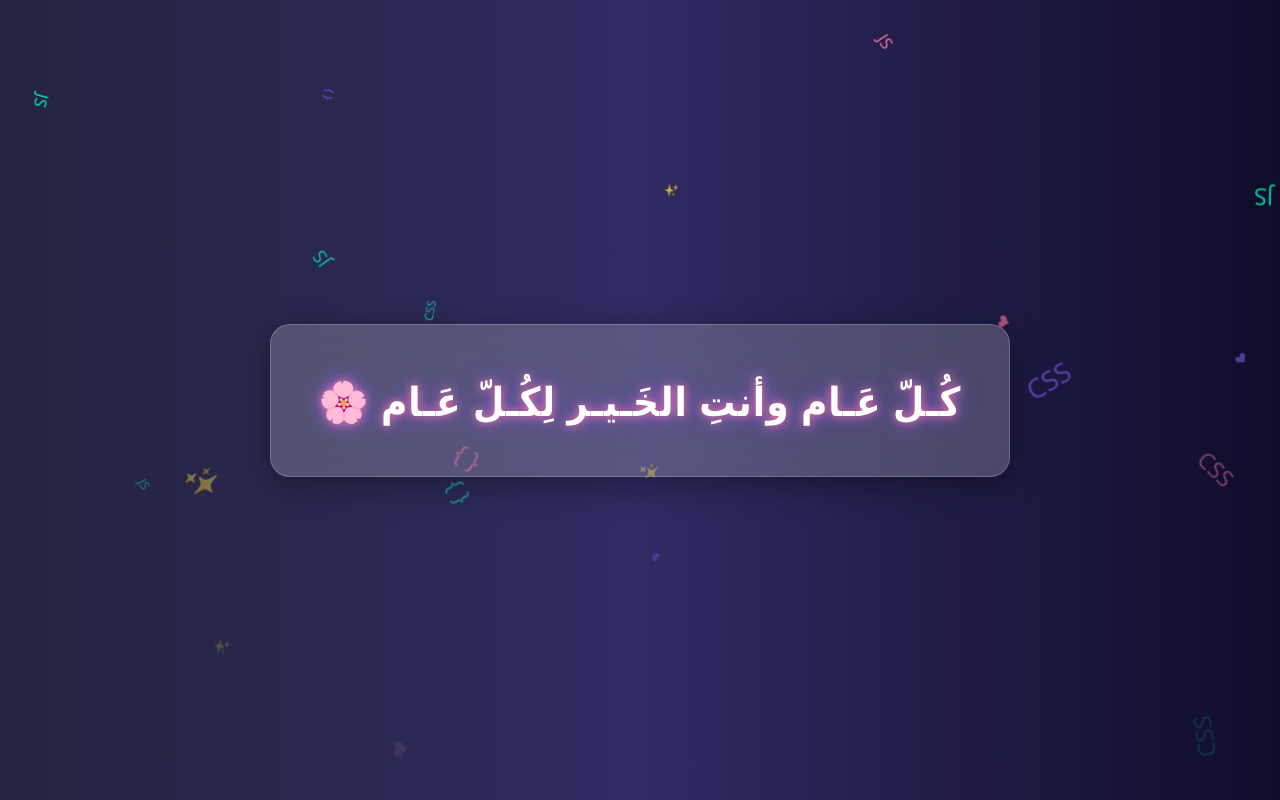
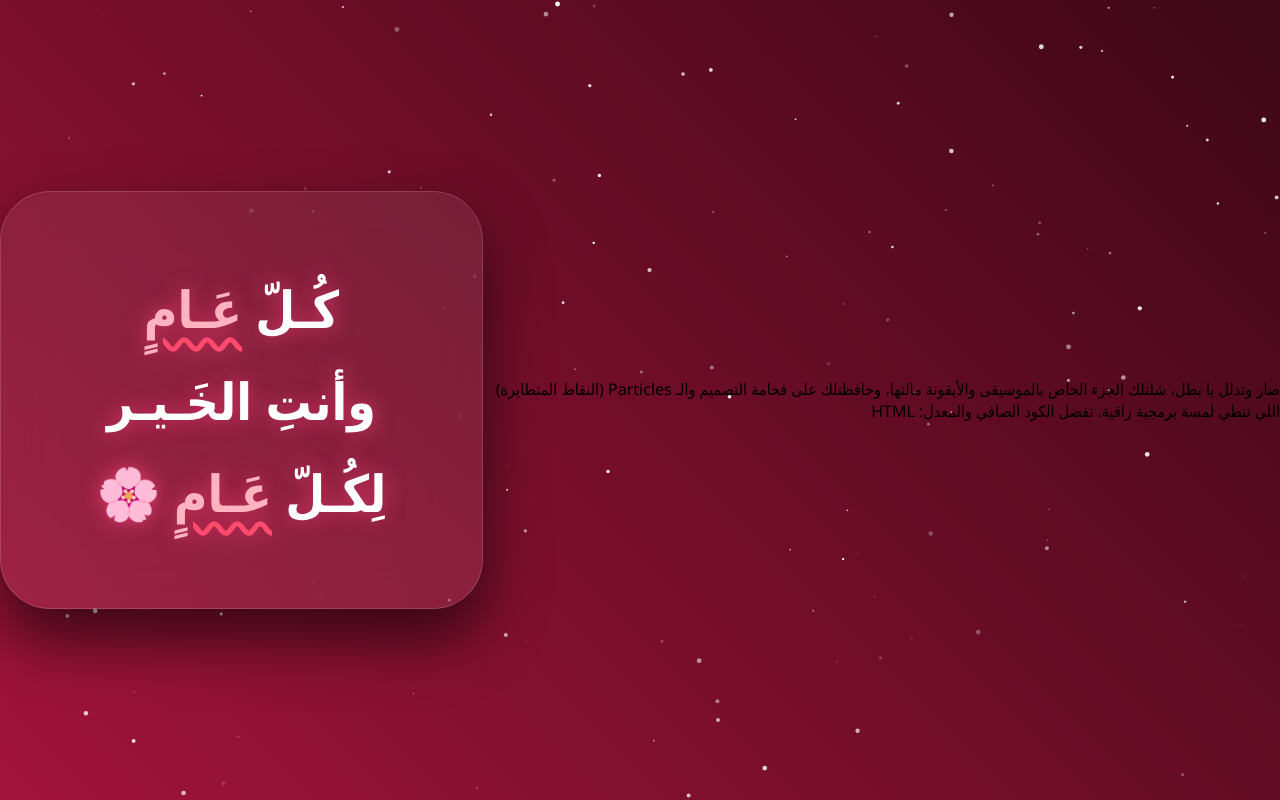
Before and after one commit to ashrfsalah005-hub/11, a plain HTML site: page index.html in a window 1280 px wide. Drawn offline with Linux system fonts and the light colour scheme.

Commit message:
Update index.html

```diff
--- a/index.html
+++ b/index.html
@@ -1,113 +1,147 @@
+صار وتدلل يا بطل، شلتلك الجزء الخاص بالموسيقى والأيقونة مالتها، وحافظتلك على فخامة التصميم والـ Particles (النقاط المتطايرة) اللي تنطي لمسة برمجية راقية.
+
+تفضل الكود الصافي والمعدل:
+
+HTML
 <!DOCTYPE html>
 <html lang="ar" dir="rtl">
 <head>
     <meta charset="UTF-8">
     <meta name="viewport" content="width=device-width, initial-scale=1.0">
-    <title>To My Favorite Developer</title>
+    <title>إهداء خاص</title>
     <style>
-        :root {
-            --primary-pink: #ff75a0;
-            --soft-purple: #845ef7;
-            --glass-bg: rgba(255, 255, 255, 0.2);
-        }
-
+        /* خلفية متدرجة فخمة ومتحركة */
         body {
             margin: 0;
+            padding: 0;
             height: 100vh;
             display: flex;
             justify-content: center;
             align-items: center;
-            background: #0f0c29; /* خلفية ليلية تبرز الألوان */
-            background: linear-gradient(to right, #24243e, #302b63, #0f0c29);
+            background: linear-gradient(45deg, #1a0021, #c9184a, #000000);
+            background-size: 400% 400%;
+            animation: gradientBG 12s ease infinite;
             font-family: 'Segoe UI', Tahoma, Geneva, Verdana, sans-serif;
             overflow: hidden;
         }
 
-        /* حاوية التصميم - Glassmorphism */
-        .container {
-            position: relative;
-            padding: 3rem;
-            background: var(--glass-bg);
-            backdrop-filter: blur(15px);
-            -webkit-backdrop-filter: blur(15px);
-            border-radius: 20px;
-            border: 1px solid rgba(255, 255, 255, 0.2);
-            box-shadow: 0 8px 32px 0 rgba(0, 0, 0, 0.37);
-            text-align: center;
-            cursor: pointer;
-            transition: transform 0.3s ease;
+        @keyframes gradientBG {
+            0% { background-position: 0% 50%; }
+            50% { background-position: 100% 50%; }
+            100% { background-position: 0% 50%; }
         }
 
-        .container:hover {
-            transform: scale(1.02);
+        /* كرت التصميم الزجاجي */
+        .glass-card {
+            background: rgba(255, 255, 255, 0.07);
+            backdrop-filter: blur(25px);
+            -webkit-backdrop-filter: blur(25px);
+            border: 1px solid rgba(255, 255, 255, 0.15);
+            border-radius: 50px;
+            padding: 70px 50px;
+            text-align: center;
+            box-shadow: 0 30px 60px rgba(0, 0, 0, 0.6);
+            position: relative;
+            z-index: 10;
+            transition: transform 0.4s ease;
         }
 
-        /* الجملة المزخرفة بتأثير الشادو المتوهج */
-        h1 {
-            font-size: 2.5rem;
-            color: #fff;
-            margin: 0;
-            text-shadow: 0 0 10px var(--primary-pink), 0 0 20px var(--soft-purple);
-            letter-spacing: 1px;
+        .glass-card:hover {
+            transform: translateY(-10px);
         }
 
-        /* إضافة لمسة برمجية بسيطة */
-        .code-text {
-            color: #00ffcc;
-            font-family: 'Courier New', Courier, monospace;
-            font-size: 1rem;
-            margin-top: 15px;
-            display: block;
+        /* النص الأساسي مع التنوين والزخرفة */
+        .main-text {
+            font-size: 3.2rem;
+            color: #ffffff;
+            font-weight: 900;
+            text-shadow: 0 0 20px rgba(255, 71, 126, 0.7);
+            line-height: 1.8;
         }
 
-        /* حركة القلوب البرمجية */
-        .particle {
-            position: absolute;
-            pointer-events: none;
-            animation: fall linear infinite;
+        /* تمييز كلمة عامٍ */
+        .highlight {
+            color: #ffb3c1;
+            text-decoration: underline wavy #ff4d6d;
+            text-underline-offset: 10px;
         }
 
-        @keyframes fall {
-            to { transform: translateY(100vh) rotate(360deg); }
+        /* تأثير النجوم/الجزيئات في الخلفية */
+        canvas {
+            position: absolute;
+            top: 0;
+            left: 0;
+            z-index: 1;
         }
-
     </style>
 </head>
 <body>
 
-    <div class="container">
-        <h1>كُـلّ عَـام وأنتِ الخَـيـر لِكُـلّ عَـام 🌸</h1>
+    <canvas id="canvas"></canvas>
 
+    <div class="glass-card">
+        <div class="main-text">
+            كُـلّ <span class="highlight">عَـامٍ</span> <br>
+            وأنتِ الخَـيـر لِكُـلّ <span class="highlight">عَـامٍ</span> 🌸
+        </div>
     </div>
 
     <script>
-        function createParticle() {
-            const particle = document.createElement('div');
-            particle.classList.add('particle');
+        // كود الجزيئات البرمجية المتساقطة بنعومة
+        const canvas = document.getElementById('canvas');
+        const ctx = canvas.getContext('2d');
+        canvas.width = window.innerWidth;
+        canvas.height = window.innerHeight;
 
-            // تنويع بين القلوب ورموز برمجية بسيطة
-            const types = ['❤', '✨', '{ }', 'CSS', 'JS'];
-            particle.innerText = types[Math.floor(Math.random() * types.length)];
-
-            particle.style.left = Math.random() * 100 + "vw";
-            particle.style.top = "-5vh";
-            particle.style.color = ["#ff75a0", "#845ef7", "#00ffcc"][Math.floor(Math.random() * 3)];
-            particle.style.fontSize = Math.random() * 20 + 10 + "px";
-            particle.style.duration = Math.random() * 3 + 2 + "s";
-            particle.style.opacity = Math.random();
-
-            document.body.appendChild(particle);
-
-            particle.animate([
-                { transform: `translateY(0) rotate(0deg)`, opacity: 1 },
-                { transform: `translateY(110vh) rotate(720deg)`, opacity: 0 }
-            ], {
-                duration: Math.random() * 3000 + 3000,
-                easing: 'linear'
-            }).onfinish = () => particle.remove();
+        let particlesArray = [];
+        class Particle {
+            constructor() {
+                this.x = Math.random() * canvas.width;
+                this.y = Math.random() * canvas.height;
+                this.size = Math.random() * 2 + 0.5;
+                this.speedX = Math.random() * 0.5 - 0.25;
+                this.speedY = Math.random() * 0.5 - 0.25;
+                this.opacity = Math.random();
+            }
+            update() {
+                this.x += this.speedX;
+                this.y += this.speedY;
+                if (this.x > canvas.width || this.x < 0) this.speedX *= -1;
+                if (this.y > canvas.height || this.y < 0) this.speedY *= -1;
+            }
+            draw() {
+                ctx.fillStyle = `rgba(255, 255, 255, ${this.opacity})`;
+                ctx.beginPath();
+                ctx.arc(this.x, this.y, this.size, 0, Math.PI * 2);
+                ctx.fill();
+            }
         }
 
-        setInterval(createParticle, 200);
+        function init() {
+            particlesArray = [];
+            for (let i = 0; i < 150; i++) {
+                particlesArray.push(new Particle());
+            }
+        }
+
+        function animate() {
+            ctx.clearRect(0, 0, canvas.width, canvas.height);
+            particlesArray.forEach(p => {
+                p.update();
+                p.draw();
+            });
+            requestAnimationFrame(animate);
+        }
+
+        window.addEventListener('resize', () => {
+            canvas.width = window.innerWidth;
+            canvas.height = window.innerHeight;
+            init();
+        });
+
+        init();
+        animate();
     </script>
 </body>
 </html>
+</html>
```
